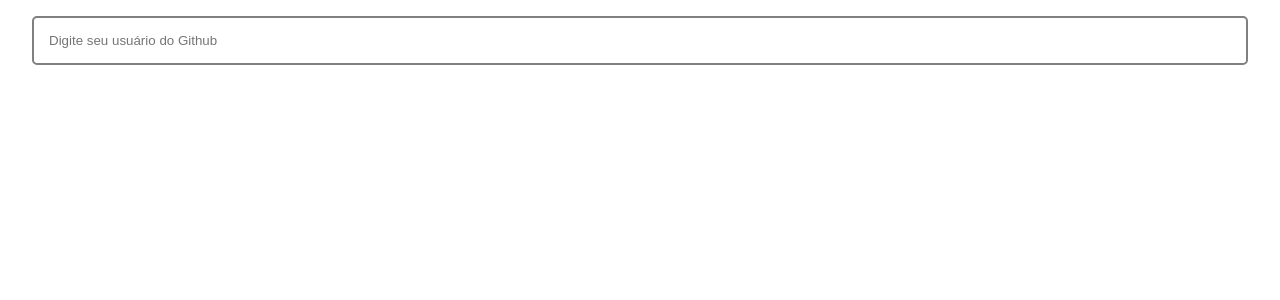
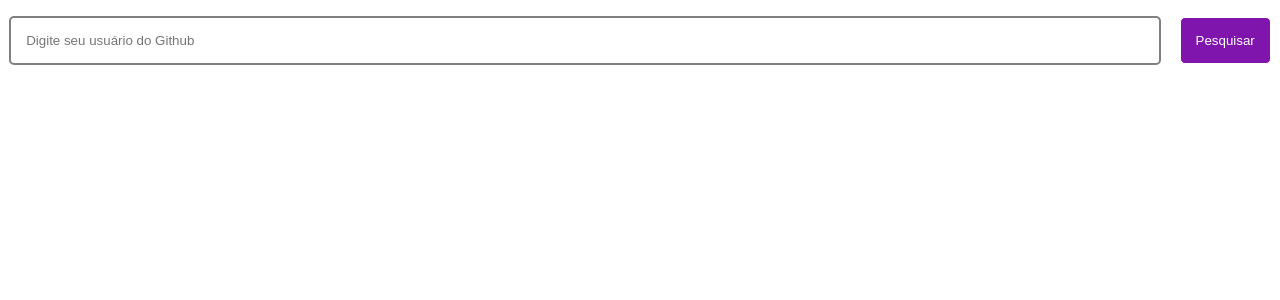
Before and after one commit to AndersonSilva94/github-api, a React (Create React App) app: page / in a window 1280 px wide. Shown: the top 300 px of the page. Built offline with nearby package versions, Linux system fonts and the light colour scheme.

Commit message:
feat: :rocket: adiciona o botão de pesquisa

```diff
--- a/src/components/InputSearch/index.jsx
+++ b/src/components/InputSearch/index.jsx
@@ -1,18 +1,26 @@
-import React, { useContext } from 'react';
+import React, { useContext, useState } from 'react';
 import GithubContext from '../../context/GithubContext';
-import UserInput from './style';
+import { DivSearch, UserInput, ButtonSubmit } from './style';
 
 function InputSearch() {
-  const { userGithub, setUserGithub } = useContext(GithubContext);
+  const { setUserGithub } = useContext(GithubContext);
+  const [user, setUser] = useState('');
+
+  const submitSearch = (event) => {
+    setUserGithub(user);
+  }
 
   return (
-    <div>
+    <DivSearch>
       <UserInput
         placeholder='Digite seu usuário do Github'
-        value={ userGithub }
-        onChange={ (e) => setUserGithub(e.target.value) }
+        value={ user }
+        onChange={ (event) => setUser(event.target.value) }
       />
-    </div>
+      <ButtonSubmit onClick={ submitSearch } >
+        Pesquisar
+      </ButtonSubmit>
+    </DivSearch>
   );
 }
 
--- a/src/components/InputSearch/style.js
+++ b/src/components/InputSearch/style.js
@@ -1,12 +1,30 @@
 import styled from 'styled-components';
 
-const UserInput = styled.input`
+export const DivSearch = styled.div`
+  display: flex;
+  justify-content: space-around;
+  align-items: center;
+  margin-top: 1rem;
+`;
+
+export const UserInput = styled.input`
   border: 2px solid grey;
   border-radius: 5px;
-  margin-left: 2.5%;
-  margin-top: 1rem;
   padding: 15px;
-  width: 95%;
+  width: 90%;
 `;
 
-export default UserInput;
+export const ButtonSubmit = styled.button`
+  background-color: #8015AD;
+  border: 1px solid #FFF;
+  border-radius: 5px;
+  color: #FFF;
+  cursor: pointer;
+  padding: 15px;
+  transition: 0.2s;
+  :hover {
+    background-color: #FFF;
+    color: #8015AD;
+    border-color: #8015AD;
+  }
+`;
```
